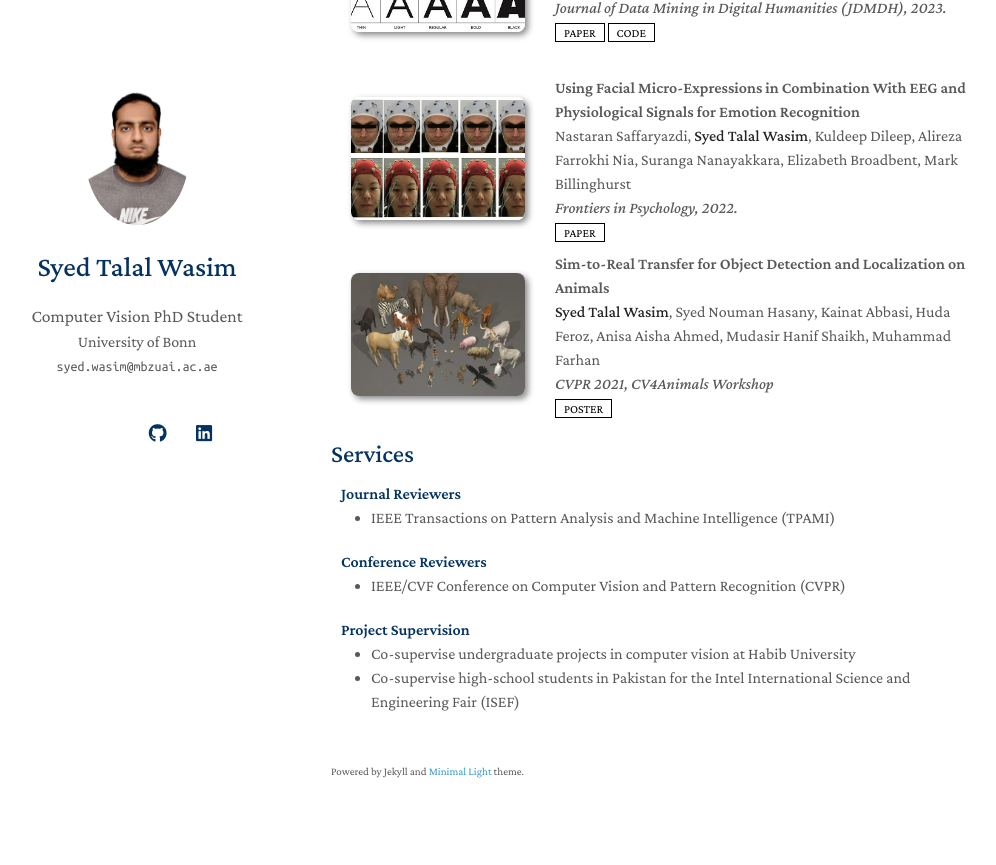
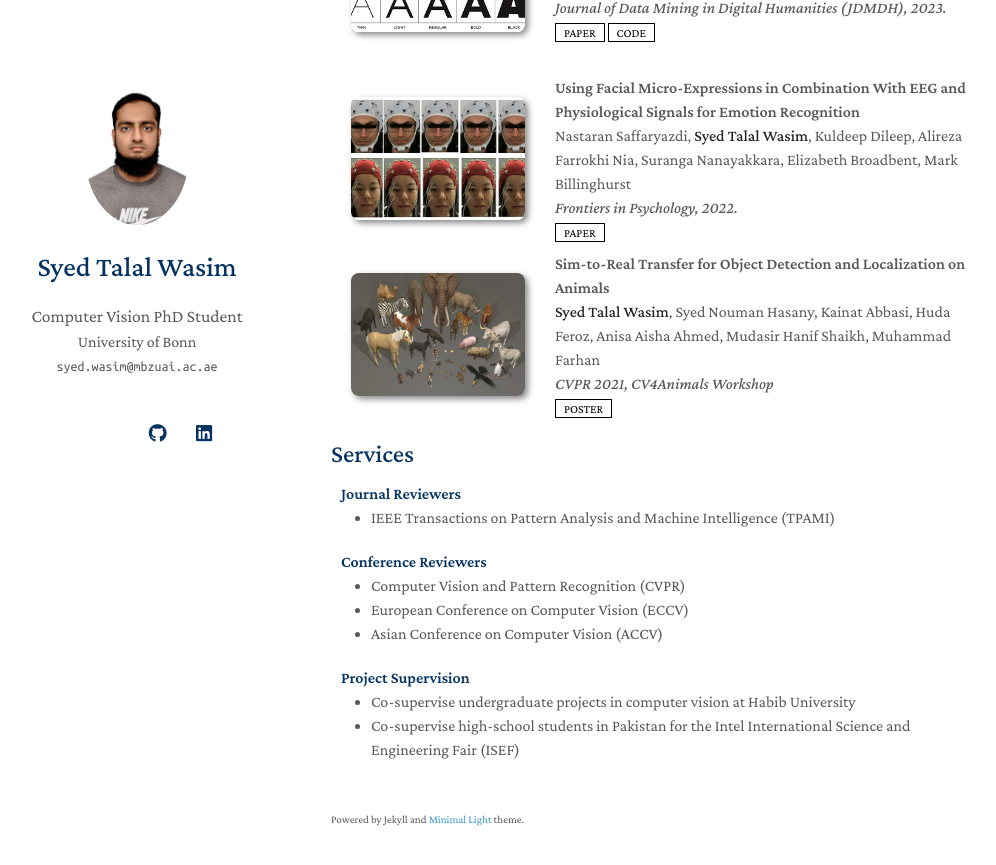
Before and after one commit to TalalWasim/talalwasim.github.io, a Jekyll site: the page built from index.md, in a window 1280 px wide and 900 px high, scrolled down 2239 px. Shown: the top 865 px of the window, without its empty margins (139-1135 px from the left). Built offline with Jekyll 4.4.1, drawn with Linux system fonts in a browser that asks for light colours; nearby versions of some CDN libraries; a style sheet for code colours, icons or effects is not loaded; our own code applies the rules of GitHub Pages for plain Markdown files.

Commit message:
updated services

```diff
--- a/_includes/services.md
+++ b/_includes/services.md
@@ -9,7 +9,9 @@
 <h4 style="margin:0 10px 0;">Conference Reviewers</h4>
 
 <ul style="margin:0 0 20px;">
-  <li><autocolor>IEEE/CVF Conference on Computer Vision and Pattern Recognition (CVPR)</autocolor></li>
+  <li><autocolor>Computer Vision and Pattern Recognition (CVPR)</autocolor></li>
+  <li><autocolor>European Conference on Computer Vision (ECCV)</autocolor></li>
+  <li><autocolor>Asian Conference on Computer Vision (ACCV)</autocolor></li>
 </ul>
 
 <h4 style="margin:0 10px 0;">Project Supervision</h4>
```
